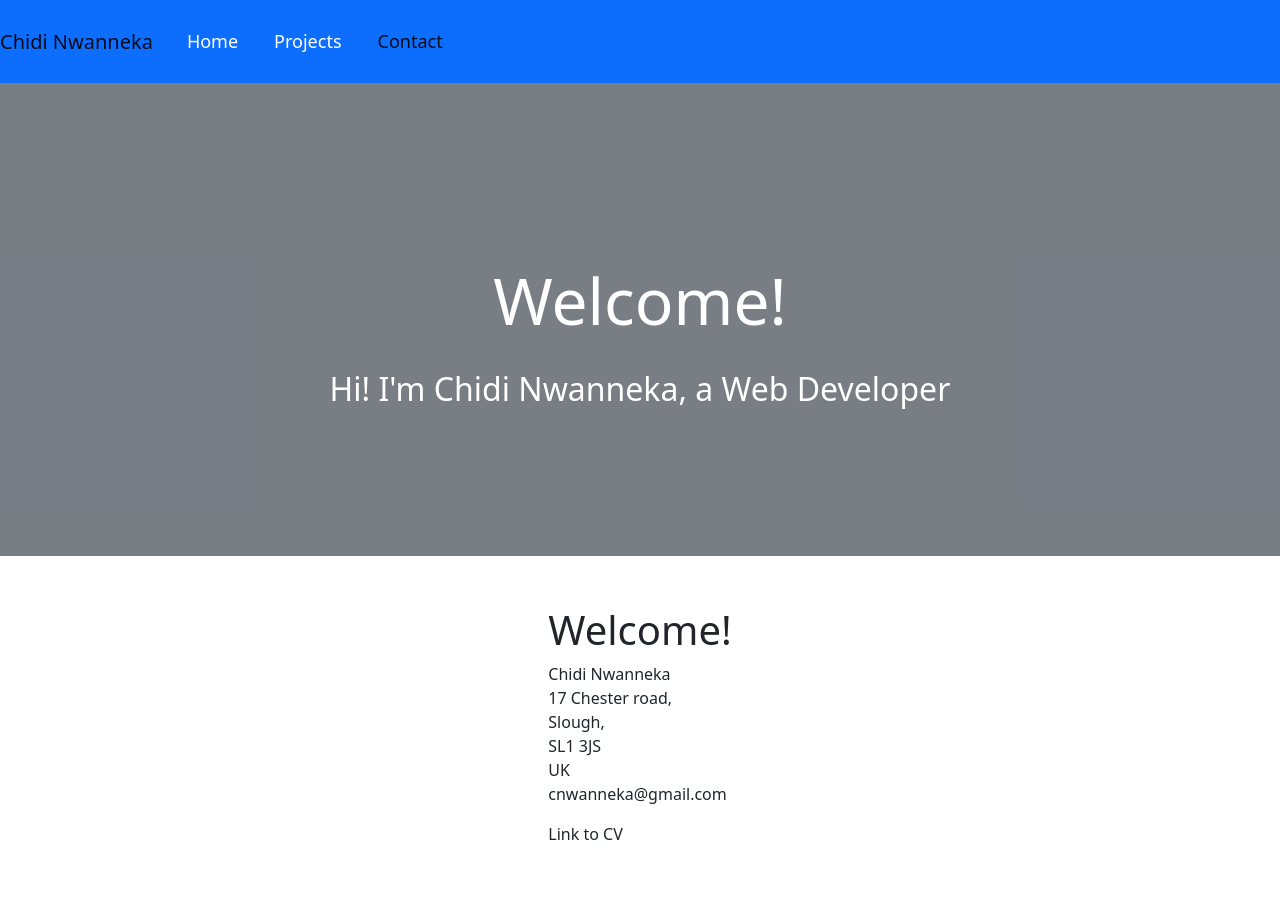
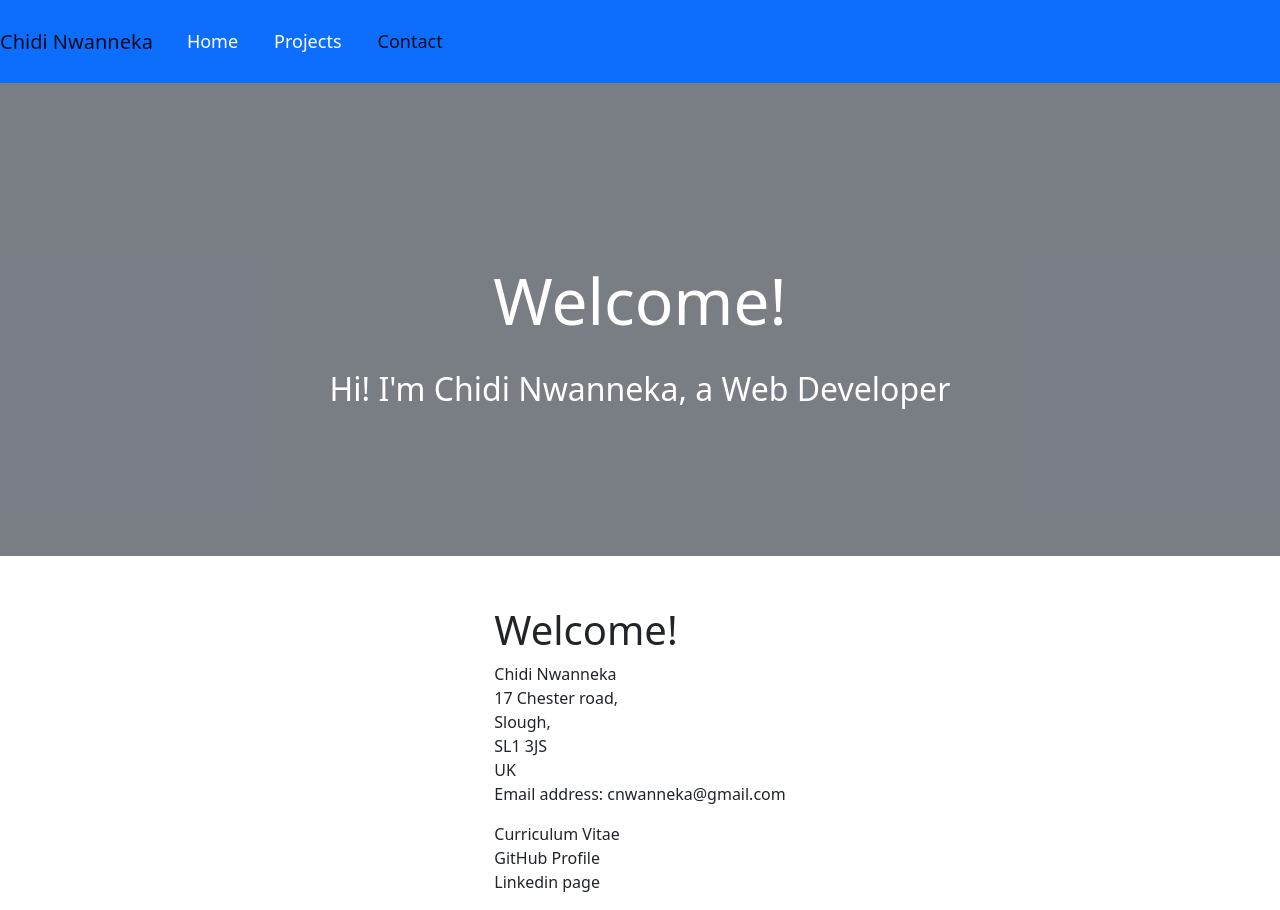
Before and after one commit to cnwanneka/react-portfolio, a React (Create React App) app: page /contact in a window 1280 px wide. Shown: the top 910 px of the page. Built offline with nearby package versions, Linux system fonts and the light colour scheme.

Commit message:
corrected item on projects page

```diff
--- a/src/pages/Contact.js
+++ b/src/pages/Contact.js
@@ -12,9 +12,14 @@ function Contact() {
           <br></br>
           UK
           <br></br>
-          cnwanneka@gmail.com
+          Email address: cnwanneka@gmail.com
         </p>
-        <p>Link to CV</p>
+        <p>Curriculum Vitae
+          <br></br>
+          GitHub Profile
+          <br></br>
+          Linkedin page
+        </p>
 
       </contact>
     );
--- a/src/pages/Projects.js
+++ b/src/pages/Projects.js
@@ -3,6 +3,7 @@ function Projects() {
       <projects className="projects">
         <h1>Projects</h1>
         <h2>On That Day
+          <br></br>
             Actor Search
         </h2>
       </projects>
```
